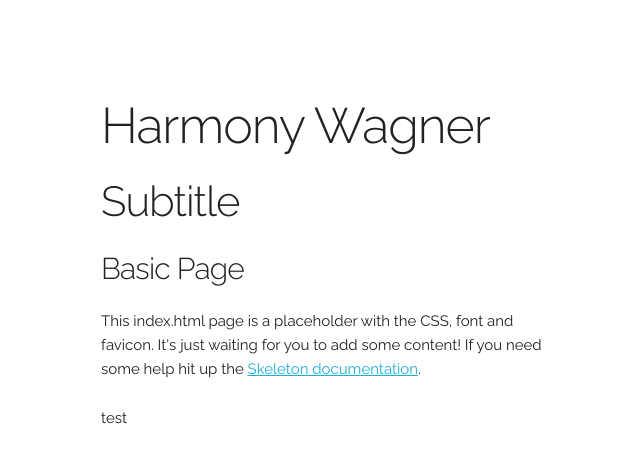
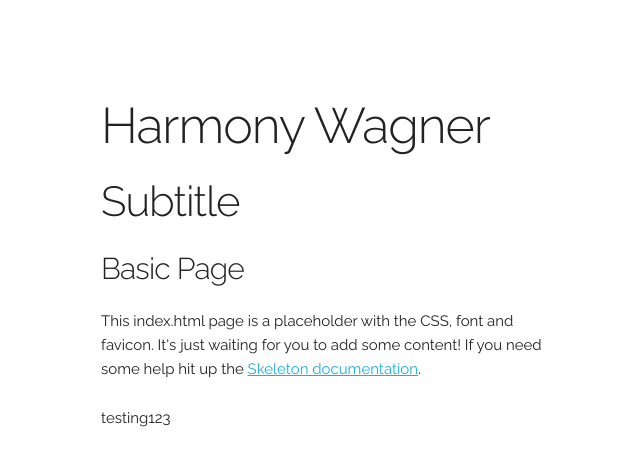
Before and after one commit to harmonywagner/harmonywagner.github.io, a plain HTML site: page index.html in a window 1280 px wide. Shown: the full height of the page, 59-699 px from the left. Drawn offline with Linux system fonts and the light colour scheme.

Commit message:
first commit

```diff
--- a/index.html
+++ b/index.html
@@ -38,7 +38,7 @@
         <h2>Subtitle</h2>
         <h4>Basic Page</h4>
         <p>This index.html page is a placeholder with the CSS, font and favicon. It's just waiting for you to add some content! If you need some help hit up the <a href="http://www.getskeleton.com">Skeleton documentation</a>.</p>
-      test
+      testing123
       </div>
     </div>
   </div>
```
Also changed, not shown: 1 other file.
